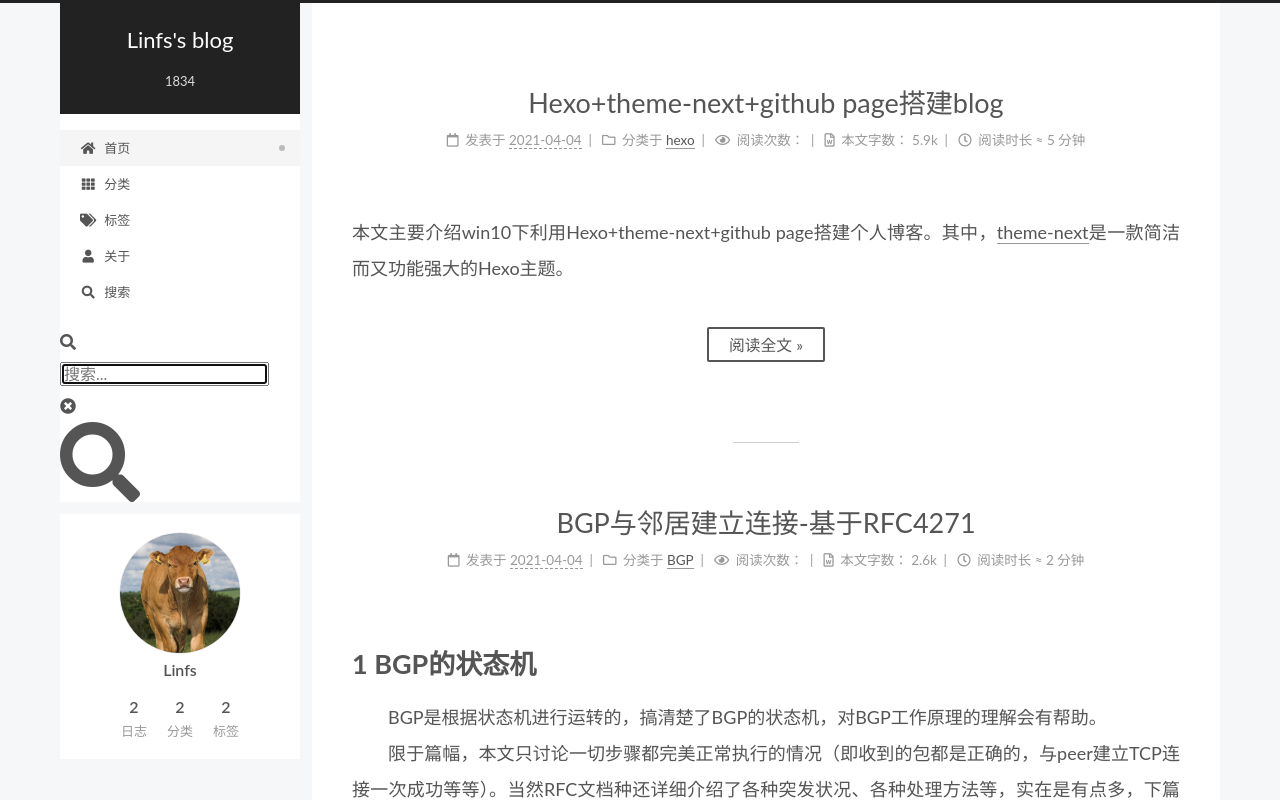
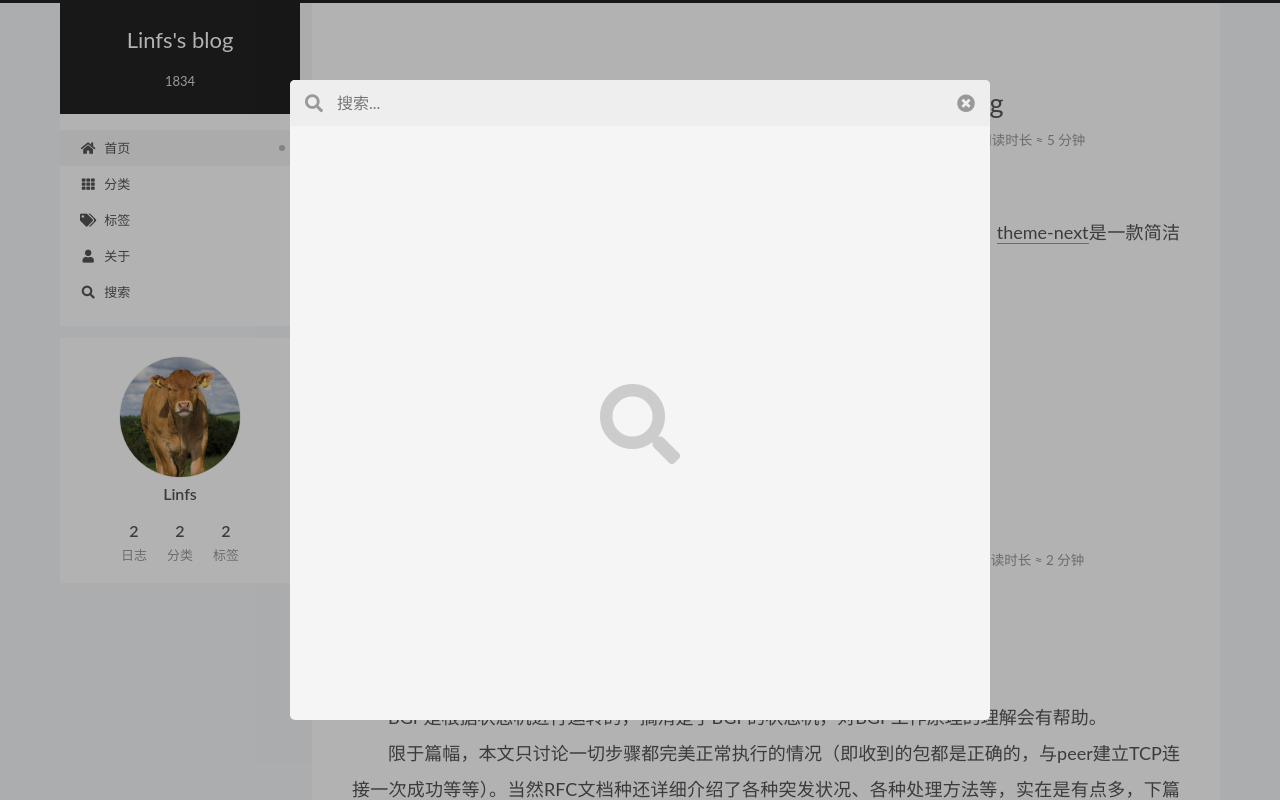
Before and after one commit to linfs-art/linfs-art.github.io, a plain HTML site: page index.html in a window 1280 px wide. Both pictures are taken after a click on the button "搜索". Shown: the top 800 px of the page. Drawn offline with nearby package versions, Linux system fonts and the light colour scheme; some packages are replaced by stand-ins of ours; no server answers; a script that the page names is missing.

Commit message:
Site updated: 2021-04-04 17:37:34

```diff
--- a/css/main.css
+++ b/css/main.css
@@ -2527,6 +2527,114 @@ ul.breadcrumb li:last-child {
   border-bottom-color: #111;
   color: #111;
 }
+.search-active {
+  overflow: hidden;
+}
+.search-pop-overlay {
+  background: rgba(0,0,0,0);
+  display: flex;
+  height: 100%;
+  left: 0;
+  position: fixed;
+  top: 0;
+  transition: visibility 0.4s, background 0.4s;
+  visibility: hidden;
+  width: 100%;
+  z-index: 1400;
+}
+.search-active .search-pop-overlay {
+  background: rgba(0,0,0,0.3);
+  visibility: visible;
+}
+.search-popup {
+  background: var(--card-bg-color);
+  border-radius: 5px;
+  height: 80%;
+  margin: auto;
+  transform: scale(0);
+  transition: transform 0.4s;
+  width: 700px;
+}
+.search-active .search-popup {
+  transform: scale(1);
+}
+@media (max-width: 767px) {
+  .search-popup {
+    border-radius: 0;
+    height: 100%;
+    width: 100%;
+  }
+}
+.search-popup .search-icon,
+.search-popup .popup-btn-close {
+  color: #999;
+  font-size: 18px;
+  padding: 0 10px;
+}
+.search-popup .popup-btn-close {
+  cursor: pointer;
+}
+.search-popup .popup-btn-close:hover .fa {
+  color: #222;
+}
+.search-popup .search-header {
+  background: #eee;
+  border-top-left-radius: 5px;
+  border-top-right-radius: 5px;
+  display: flex;
+  padding: 5px;
+}
+.search-popup input.search-input {
+  background: transparent;
+  border: 0;
+  outline: 0;
+  width: 100%;
+}
+.search-popup input.search-input::-webkit-search-cancel-button {
+  display: none;
+}
+.search-popup .search-result-container {
+  height: calc(100% - 55px);
+  overflow: auto;
+  padding: 5px 25px;
+}
+.search-popup .search-result-container hr {
+  margin: 5px 0 10px;
+}
+.search-popup .search-result-container hr:first-child {
+  display: none;
+}
+.search-popup .search-result-list {
+  margin: 0 5px;
+  padding: 0;
+}
+.search-popup a.search-result-title {
+  font-weight: bold;
+}
+.search-popup p.search-result {
+  border-bottom: 1px dashed #ccc;
+  padding: 5px 0;
+}
+.search-popup .search-input-container {
+  flex-grow: 1;
+  padding: 2px;
+}
+.search-popup .no-result {
+  display: flex;
+}
+.search-popup .search-result-list {
+  width: 100%;
+}
+.search-popup .search-result-icon {
+  color: #ccc;
+  margin: auto;
+}
+mark.search-keyword {
+  background: transparent;
+  border-bottom: 1px dashed #ff2a2a;
+  color: #ff2a2a;
+  font-weight: bold;
+}
 .use-motion .animated {
   animation-fill-mode: none;
   visibility: inherit;
```
